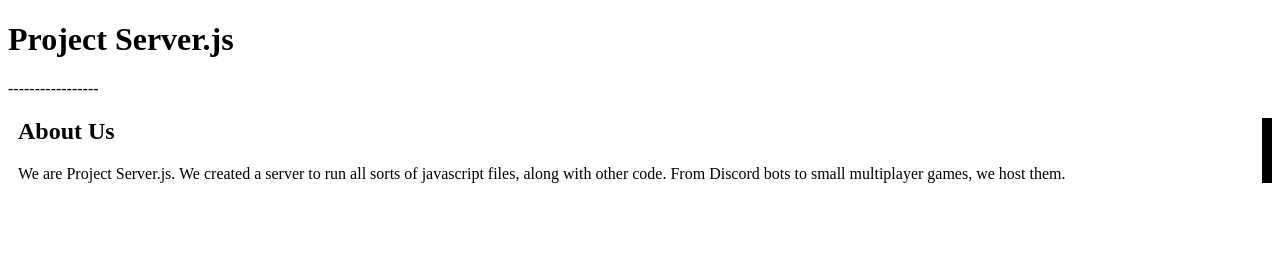
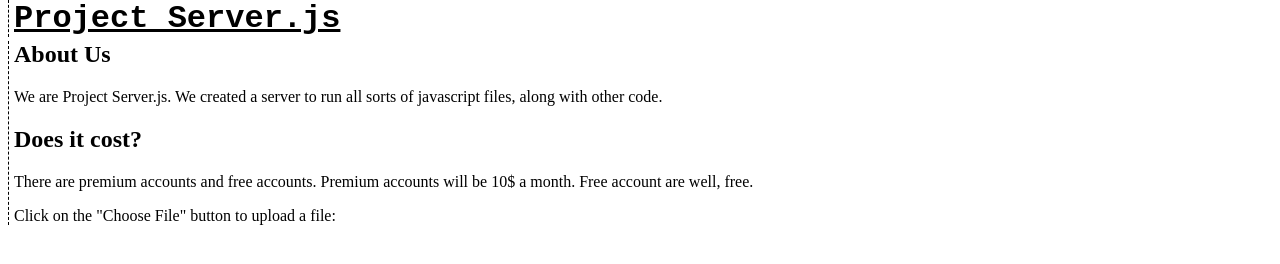
Before and after one commit to HerobrineLuver/ProjectServer.js, a plain HTML site: page index.html in a window 1280 px wide. Drawn offline with Linux system fonts and the light colour scheme.

Commit message:
Update index.html

```diff
--- a/index.html
+++ b/index.html
@@ -6,27 +6,47 @@
     <title>Project Server.js</title>
     <link href="style.css" rel="stylesheet" type="text/css" />
     <style>
-    #container {
-       margin-left: 10px;
-       border-right: 10px solid rgb(0,0,0);
-      }
 
+     #head {
+       font-family: "Lucida Sans Typewriter","Courier New", monospace;
+       margin: 0px;
+       position: fixed;
+       top: 0;
+       width: 100%;
+       background-color: white;
+       z-index: 2;
+       margin-left: 0px;
+       border-left: 1px dashed rgb(0,0,0);
+       padding-left: 5px;
+     }
+     #text {
+       position: relative;
+       top: 20px;
+       z-index: 1;
+       margin-left: 0px;
+       border-left: 1px dashed rgb(0,0,0);
+       padding-left: 5px;
+     }
 
     </style>
   </head>
   <body>
-    <h1>Project Server.js</h1>
-  <p>-----------------</p>
     <div id="container">
+      <h1><span id=head><u>Project Server.js</u></span></h1>
+    <div id="text">
     <h2>About Us</h2>
-    <p>We are Project Server.js. We created a server to run all sorts of javascript files, along with other code. From Discord bots to small multiplayer games, we host them.</p>
-    <!-- <p>Click on the "Choose File" button to upload a file:</p>
-
-<form action="/action_page.php">
+    <p>We are Project Server.js. We created a server to run all sorts of javascript files, along with other code.
+    </p>
+    <h2>Does it cost?</h2>
+    <p>There are premium accounts and free accounts.  Premium accounts will be 10$ a month. Free account are well, free.</p>
+     <p>Click on the "Choose File" button to upload a file:</p>
+<!-- <form action="dataupload.php">
   <input type="file" id="myFile" name="filename">
   <input type="submit">
 </form> -->
     <script src="script.js"></script>
       </div>
+      </div>
+
   </body>
 </html>
```
